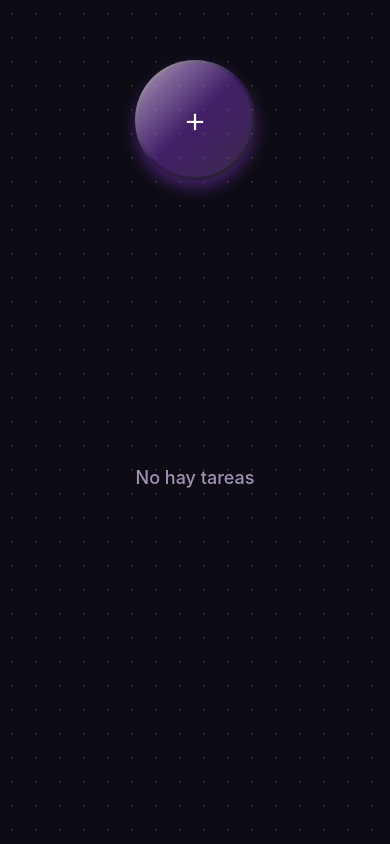
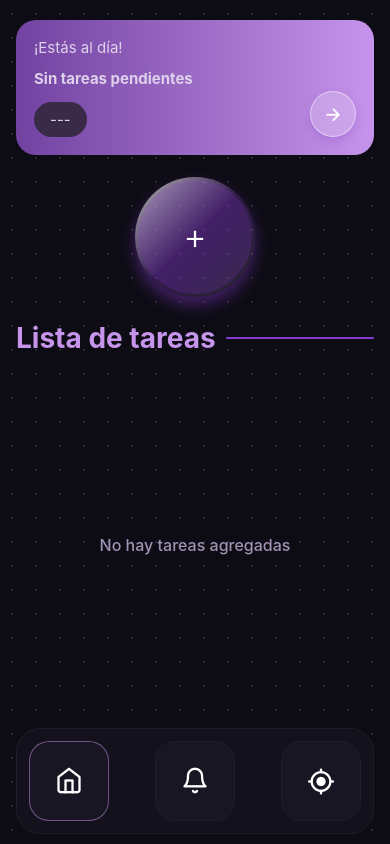
Before and after one commit to DebbsLu/Navigo, a React Native app: screen /TaskHome in a window 390 px wide. Built offline with nearby package versions, Linux system fonts and the light colour scheme; what react-native-worklets would draw is missing.

Commit message:
Cambios en CustomModal y en Task_home, se puede eliminar tareas, actualizar, ver más reciente y están ordenadas según fecha. Falta hacer todo más pequeño: btnadd, menú, notificaciones imporante arriba

```diff
--- a/src/components/CustomModal.tsx
+++ b/src/components/CustomModal.tsx
@@ -1,4 +1,4 @@
-import React, { useState } from 'react';
+import React, { useState, useEffect } from 'react';
 import {
   View,
   StyleSheet,
@@ -8,12 +8,14 @@ import {
   TouchableOpacity,
 } from 'react-native';
 import DateTimePicker from '@react-native-community/datetimepicker';
-import BtnClose from '../components/BtnClose';
+import BtnClose from './BtnClose';
 
 interface CustomModalProps {
   visible: boolean;
   onClose: () => void;
   onSubmit: (data: { actividad: string; fecha: string }) => void;
+  onDelete?: () => void; // Prop para manejar la eliminación
+  initialData?: { actividad: string; fecha: string } | null;
   children?: React.ReactNode;
 }
 
@@ -21,12 +23,28 @@ const CustomModal: React.FC<CustomModalProps> = ({
   visible,
   onClose,
   onSubmit,
+  onDelete,
+  initialData,
   children,
 }) => {
   const [actividad, setActividad] = useState('');
   const [selectedDate, setSelectedDate] = useState<Date>(new Date());
   const [showDatePicker, setShowDatePicker] = useState(false);
   const [fechaFormateada, setFechaFormateada] = useState('');
+
+  // Cargar datos cuando se abre para editar o limpiar cuando es nueva
+  useEffect(() => {
+    if (visible) {
+      if (initialData) {
+        setActividad(initialData.actividad || '');
+        setFechaFormateada(initialData.fecha || '');
+      } else {
+        setActividad('');
+        setFechaFormateada('');
+        setSelectedDate(new Date());
+      }
+    }
+  }, [visible, initialData]);
 
   if (!visible) return null;
 
@@ -45,74 +63,65 @@ const CustomModal: React.FC<CustomModalProps> = ({
 
   const handleSubmit = () => {
     onSubmit({ actividad, fecha: fechaFormateada });
-    setActividad('');
-    setFechaFormateada('');
-    setSelectedDate(new Date());
   };
 
   return (
     <View style={StyleSheet.absoluteFill}>
-      {/* Fondo semitransparente al presionar fuera */}
       <TouchableWithoutFeedback onPress={onClose}>
         <View style={styles.backdrop} />
       </TouchableWithoutFeedback>
-
       <View style={styles.centeredView}>
         <View style={styles.modalView}>
-          {/* Botón de cierre absoluto posicionado automáticamente arriba a la derecha */}
-          <BtnClose absolute top={16} right={16} onPress={onClose} />
-
+          <BtnClose absolute onPress={onClose} right={16} top={16} />
           {children ? (
             children
           ) : (
             <>
-              {/* Campo 1: Actividad */}
               <Text style={styles.label}>Escribe la actividad que debes realizar</Text>
               <TextInput
+                onChangeText={setActividad}
+                placeholder="Nombre de la actividad"
+                placeholderTextColor="#7A7799"
                 style={styles.input}
-                placeholder=""
-                placeholderTextColor="#7A7799"
                 value={actividad}
-                onChangeText={setActividad}
               />
 
-              {/* Campo 2: Fecha */}
-              <Text style={styles.label}>Define la fecha que finaliza(*Si aplica):</Text>
+              <Text style={styles.label}>Define la fecha que finaliza (*Si aplica):</Text>
               <TouchableOpacity
                 activeOpacity={0.8}
                 onPress={() => setShowDatePicker(true)}
                 style={styles.input}
               >
-                <Text
-                  style={{
-                    color: fechaFormateada ? '#FFFFFF' : '#7A7799',
-                    fontSize: 14,
-                  }}
-                >
-                  {fechaFormateada || ''}
+                <Text style={{ color: fechaFormateada ? '#FFFFFF' : '#7A7799', fontSize: 14 }}>
+                  {fechaFormateada || 'Seleccionar fecha'}
                 </Text>
               </TouchableOpacity>
 
-              {/* DateTimePicker para Android */}
               {showDatePicker && (
                 <DateTimePicker
+                  display="default"
+                  mode="date"
                   value={selectedDate}
-                  mode="date"
-                  display="default"
-                  onValueChange={handleValueChange}
-                  onDismiss={() => setShowDatePicker(false)}
+                  onChange={handleValueChange}
                   minimumDate={new Date()}
                 />
               )}
 
-              {/* Botón de Enviar */}
-              <TouchableOpacity
-                activeOpacity={0.8}
-                onPress={handleSubmit}
-                style={styles.submitButton}
-              >
-                <Text style={styles.submitText}>+ añadir actividad</Text>
-              </TouchableOpacity>
+              {/* Contenedor de botones de acción */}
+              <View style={styles.buttonsRow}>
+                <TouchableOpacity activeOpacity={0.8} onPress={handleSubmit} style={styles.submitButton}>
+                  <Text style={styles.submitText}>
+                    {initialData ? 'Guardar cambios' : '+ añadir actividad'}
+                  </Text>
+                </TouchableOpacity>
+
+                {/* Botón Eliminar solo visible si estamos editando */}
+                {initialData && onDelete && (
+                  <TouchableOpacity activeOpacity={0.8} onPress={onDelete} style={styles.deleteButton}>
+                    <Text style={styles.deleteText}>Eliminar</Text>
+                  </TouchableOpacity>
+                )}
+              </View>
             </>
           )}
         </View>
@@ -140,7 +149,7 @@ const styles = StyleSheet.create({
     backgroundColor: '#13111C',
     borderRadius: 16,
     padding: 24,
-    paddingTop: 36, // Espacio superior extra para no encimar el texto con el BtnClose absoluto
+    paddingTop: 36,
     borderWidth: 1,
     borderColor: 'rgba(255, 255, 255, 0.1)',
     position: 'relative',
@@ -163,17 +172,32 @@ const styles = StyleSheet.create({
     justifyContent: 'center',
     height: 48,
   },
+  buttonsRow: {
+    flexDirection: 'row',
+    alignItems: 'center',
+    gap: 12,
+    marginTop: 8,
+  },
   submitButton: {
     backgroundColor: '#853ACF',
     paddingVertical: 12,
     paddingHorizontal: 20,
     borderRadius: 12,
-    alignSelf: 'flex-start',
-    marginTop: 8,
   },
   submitText: {
     color: '#FFFFFF',
     fontWeight: 'bold',
     fontSize: 14,
   },
+  deleteButton: {
+    backgroundColor: '#FFFFFF',
+    paddingVertical: 12,
+    paddingHorizontal: 20,
+    borderRadius: 12,
+  },
+  deleteText: {
+    color: '#000000',
+    fontWeight: 'bold',
+    fontSize: 14,
+  },
 });
--- a/src/screens/Task_home.tsx
+++ b/src/screens/Task_home.tsx
@@ -1,18 +1,20 @@
-import React, { useState, useEffect } from 'react';
-import { View, Text, StyleSheet, FlatList } from 'react-native';
+import React, { useState, useEffect, useRef } from 'react';
+import { View, Text, StyleSheet, FlatList, Alert, TouchableOpacity, } from 'react-native';
 import AsyncStorage from '@react-native-async-storage/async-storage';
 import { useNavigation } from '@react-navigation/native';
 
 // Importación de componentes reutilizables
 import TexturedScreen from '../components/TexturedScreen';
+import {ViewInfoProxima} from '../components/ViewInfoProxima';
 import BtnCircleBig from '../components/BtnCircleBig';
+import ViewEncabezado from '../components/ViewEncabezado';
+import ViewLista from '../components/ViewLista';
+import ViewBtnsMenu from '../components/ViewBtnsMenu';
 import CustomModal from '../components/CustomModal';
-import ViewLista from '../components/ViewLista';
 
 // Clave para guardar en AsyncStorage
 const STORAGE_KEY = '@tasks_list_key';
 
-// Interfaz para la estructura de la tarea
 export interface Task {
   id: string;
   title: string;
@@ -20,22 +22,23 @@ export interface Task {
 }
 
 const Task_home: React.FC = () => {
-  // Hook de navegación de React Navigation
   const navigation = useNavigation<any>();
 
-  // Estado para controlar la visibilidad del Modal
   const [isModalVisible, setIsModalVisible] = useState<boolean>(false);
-
-  // Estado para almacenar la lista de tareas
+  const [editingTask, setEditingTask] = useState<Task | null>(null);
   const [tasks, setTasks] = useState<Task[]>([]);
 
-  // 1. CARGAR TAREAS: Al montar el componente
+  const isInitialRender = useRef(true);
+
   useEffect(() => {
     loadTasks();
   }, []);
 
-  // 2. GUARDAR TAREAS: Cada vez que el estado `tasks` cambie
   useEffect(() => {
+    if (isInitialRender.current) {
+      isInitialRender.current = false;
+      return;
+    }
     saveTasks(tasks);
   }, [tasks]);
 
@@ -43,7 +46,8 @@ const Task_home: React.FC = () => {
     try {
       const jsonValue = await AsyncStorage.getItem(STORAGE_KEY);
       if (jsonValue != null) {
-        setTasks(JSON.parse(jsonValue));
+        const loadedTasks: Task[] = JSON.parse(jsonValue);
+        setTasks(sortTasksByDate(loadedTasks));
       }
     } catch (e) {
       console.error('Error al cargar las tareas:', e);
@@ -59,47 +63,138 @@ const Task_home: React.FC = () => {
     }
   };
 
-  // Funciones de control del modal
-  const handleOpenModal = () => setIsModalVisible(true);
-  const handleCloseModal = () => setIsModalVisible(false);
+  const parseTaskDate = (dateStr?: string): Date | null => {
+    if (!dateStr) return null;
+    const parts = dateStr.includes('/') ? dateStr.split('/') : dateStr.split('-');
+    if (parts.length === 3) {
+      if (parts[0].length === 4) {
+        return new Date(parseInt(parts[0]), parseInt(parts[1]) - 1, parseInt(parts[2]));
+      } else {
+        return new Date(parseInt(parts[2]), parseInt(parts[1]) - 1, parseInt(parts[0]));
+      }
+    }
+    const timestamp = Date.parse(dateStr);
+    return isNaN(timestamp) ? null : new Date(timestamp);
+  };
 
-  // Función CREATE: Agrega una nueva tarea y cierra el modal
-  const handleAddTask = (data: { actividad: string; fecha: string }) => {
+  const sortTasksByDate = (taskList: Task[]): Task[] => {
+    return [...taskList].sort((a, b) => {
+      const dateA = parseTaskDate(a.date);
+      const dateB = parseTaskDate(b.date);
+
+      if (!dateA && !dateB) return 0;
+      if (!dateA) return 1;
+      if (!dateB) return -1;
+
+      return dateA.getTime() - dateB.getTime();
+    });
+  };
+
+  const handleOpenCreateModal = () => {
+    setEditingTask(null);
+    setIsModalVisible(true);
+  };
+
+  const handleOpenEditModal = (task: Task) => {
+    setEditingTask(task);
+    setIsModalVisible(true);
+  };
+
+  const handleCloseModal = () => {
+    setIsModalVisible(false);
+    setEditingTask(null);
+  };
+
+  const handleSaveTask = (data: { actividad: string; fecha: string }) => {
     if (!data.actividad.trim()) return;
 
+    if (editingTask) {
+      const updatedTasks = tasks.map((t) =>
+        t.id === editingTask.id
+          ? { ...t, title: data.actividad.trim(), date: data.fecha ? data.fecha.trim() : undefined }
+          : t
+      );
+      setTasks(sortTasksByDate(updatedTasks));
+    } else {
       const newTask: Task = {
         id: Date.now().toString(),
         title: data.actividad.trim(),
         date: data.fecha ? data.fecha.trim() : undefined,
       };
-
-    setTasks((prevTasks) => [newTask, ...prevTasks]);
+      setTasks(sortTasksByDate([newTask, ...tasks]));
+    }
     handleCloseModal();
   };
 
-  // Función NAVEGACIÓN: Redirige a la pantalla Infinity Canvas
+  const handleDeleteTask = () => {
+    if (!editingTask) return;
+
+    Alert.alert(
+      'Eliminar tarea',
+      '¿Estás seguro de que deseas eliminar esta tarea?',
+      [
+        { text: 'Cancelar', style: 'cancel' },
+        {
+          text: 'Eliminar',
+          style: 'destructive',
+          onPress: () => {
+            const filteredTasks = tasks.filter((t) => t.id !== editingTask.id);
+            setTasks(filteredTasks);
+            handleCloseModal();
+          },
+        },
+      ]
+    );
+  };
+
   const handleNavigateToCanvas = (task: Task) => {
-    // Puedes pasar la tarea o su ID como parámetro a la pantalla de Canvas si lo necesitas
     navigation.navigate('InfinityCanvas', { taskId: task.id, title: task.title });
   };
 
+  const handleSelectTab = (index: number) => {
+    if (index === 0) {
+      // Home
+    } else if (index === 1) {
+      navigation.navigate('Reminders');
+    } else if (index === 2) {
+      navigation.navigate('Blocks');
+    }
+  };
+
+  const upcomingTask = tasks.find((t) => parseTaskDate(t.date) !== null) || tasks[0];
+
   return (
     <TexturedScreen style={styles.container}>
-      {/* Botón circular principal para abrir el modal */}
-      <View style={styles.buttonContainer}>
-        <BtnCircleBig
-          onPress={() => {
-            console.log('BOTÓN PRESIONADO');
-            setIsModalVisible(true);
-          }}
+      {/* Actividad más próxima */}
+      <View style={styles.topCardContainer}>
+        {upcomingTask ? (
+          <ViewInfoProxima
+            title={upcomingTask.title}
+            tagText={upcomingTask.date || 'Sin fecha'}
+            onPressBtn={() => handleNavigateToCanvas(upcomingTask)}
           />
+        ) : (
+          <ViewInfoProxima
+            title="Sin tareas pendientes"
+            subtitle="¡Estás al día!"
+            tagText="---"
+          />
+        )}
       </View>
 
-      {/* Sección READ: Muestra la lista o el mensaje cuando está vacía */}
+      {/* Botón circular principal */}
+      <View style={styles.buttonContainer}>
+        <BtnCircleBig onPress={handleOpenCreateModal} />
+      </View>
+
+      {/* Encabezado */}
+      <ViewEncabezado title="Lista de tareas" />
+
+      {/* Lista de Tareas */}
       <View style={styles.listContainer}>
         {tasks.length === 0 ? (
           <View style={styles.emptyContainer}>
-            <Text style={styles.emptyText}>No hay tareas</Text>
+            <Text style={styles.emptyText}>No hay tareas agregadas</Text>
           </View>
         ) : (
           <FlatList
@@ -108,8 +203,9 @@ const Task_home: React.FC = () => {
             renderItem={({ item, index }) => (
               <ViewLista
                 title1={item.title}
-                title2={item.date}
+                title2={item.date || ''}
                 isFirst={index === 0}
+                onPressItem={() => handleOpenEditModal(item)}
                 onPressButton={() => handleNavigateToCanvas(item)}
               />
             )}
@@ -119,12 +215,23 @@ const Task_home: React.FC = () => {
         )}
       </View>
 
-      {/* Modal para ingresar/crear nueva tarea */}
-      { <CustomModal
+      {/* Menú inferior */}
+      <View style={styles.menuContainer}>
+        <ViewBtnsMenu initialSelectIndex={0} onSelectTab={handleSelectTab} />
+      </View>
+
+      {/* Modal para Crear / Editar / Eliminar */}
+      <CustomModal
         visible={isModalVisible}
         onClose={handleCloseModal}
-        onSubmit={handleAddTask}
-      /> }
+        onSubmit={handleSaveTask}
+        onDelete={handleDeleteTask}
+        initialData={
+          editingTask
+            ? { actividad: editingTask.title, fecha: editingTask.date || '' }
+            : null
+        }
+      />
     </TexturedScreen>
   );
 };
@@ -134,30 +241,36 @@ export default Task_home;
 const styles = StyleSheet.create({
   container: {
     flex: 1,
-    paddingHorizontal: 20,
-    paddingTop: 40,
+    paddingHorizontal: 16,
+    paddingTop: 10,
+  },
+  topCardContainer: {
+    marginTop: 10,
+    marginBottom: 10,
   },
   buttonContainer: {
     alignItems: 'center',
-    marginVertical: 20,
+    marginVertical: 12,
   },
   listContainer: {
     flex: 1,
-    marginTop: 10,
+    marginTop: 4,
   },
   emptyContainer: {
     flex: 1,
     justifyContent: 'center',
     alignItems: 'center',
-    paddingBottom: 100,
   },
   emptyText: {
     color: '#A192B4',
-    fontSize: 18,
+    fontSize: 16,
     fontWeight: '500',
   },
   flatListContent: {
-    paddingBottom: 30,
-    gap: 12,
+    paddingBottom: 20,
+  },
+  menuContainer: {
+    paddingVertical: 10,
+    alignItems: 'center',
   },
 });
```
Lines whose indentation alone changed are shown as unchanged.
